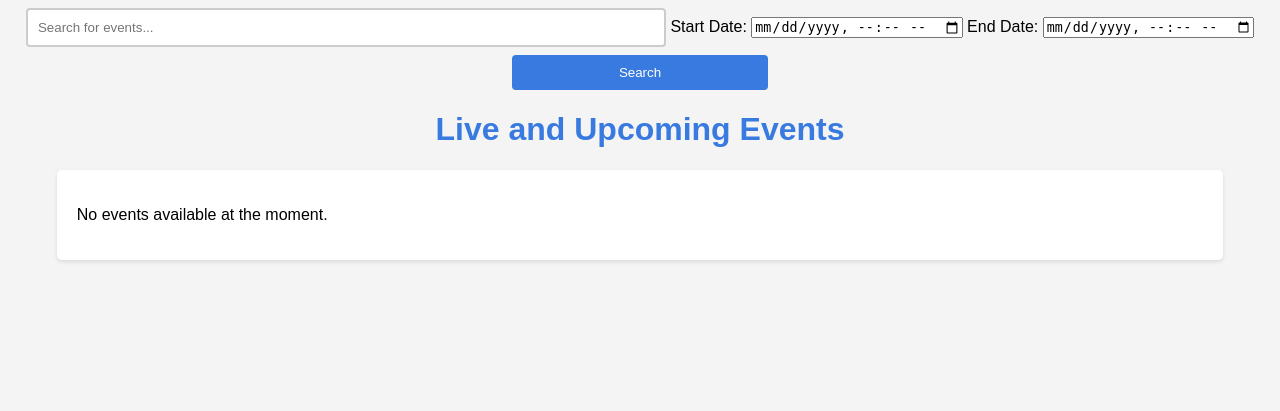
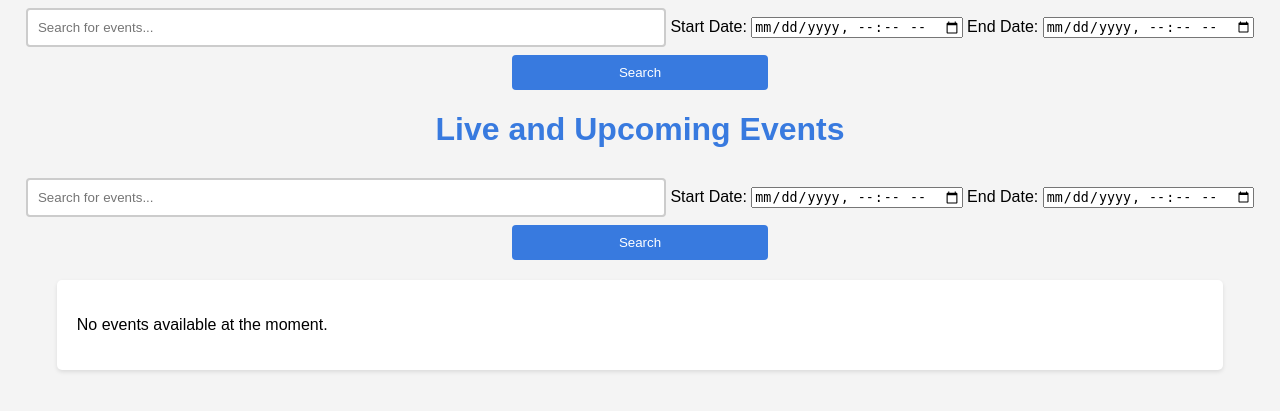
Before and after one commit to TheLapisGoat/CulturalFestManagementSystem, a Django app: template src/webapp/templates/organizer/organizer_home.html in a window 1280 px wide. Shown: the part 66-477 px from the top of the page. Run offline with Django 5.2, Linux system fonts and the light colour scheme; the template is opened without the code that fills it, so the values that code supplies are empty.

Commit message:
Added search bars

```diff
--- a/src/webapp/templates/organizer/organizer_home.html
+++ b/src/webapp/templates/organizer/organizer_home.html
@@ -195,6 +195,17 @@
         {% for event in events %}
 
         {% endfor %} -->
+        <div class="search-container">
+            <form action="" method="post">
+                {% csrf_token %}
+                <input type="text" placeholder="Search for events..." name="search_query">
+                <label for="start_date">Start Date:</label>
+                <input type="datetime-local" id="start_date" name="start_date">
+                <label for="end_date">End Date:</label>
+                <input type="datetime-local" id="end_date" name="end_date">
+                <button type="submit" class="submit-button">Search</button>
+            </form>
+        </div>
 
         <div class="container">
             <div class="events-container">
```
Also changed, not shown: src/webapp/templates/participant/home.html (+3 -24 lines).
